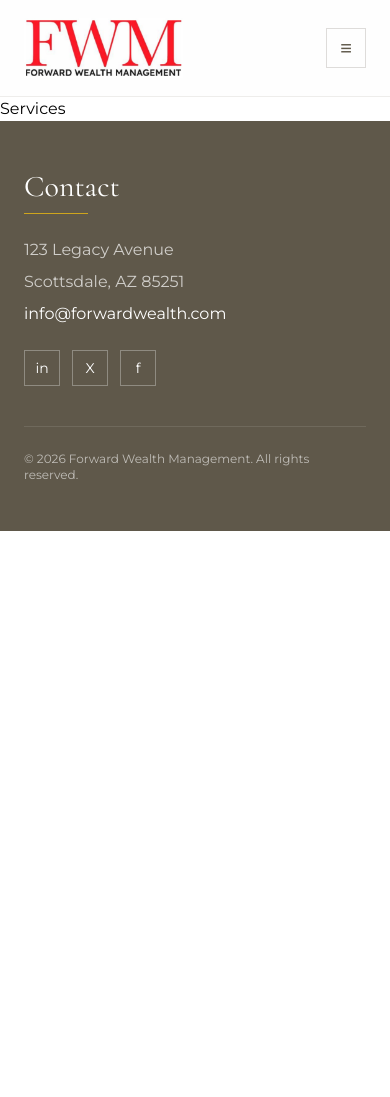
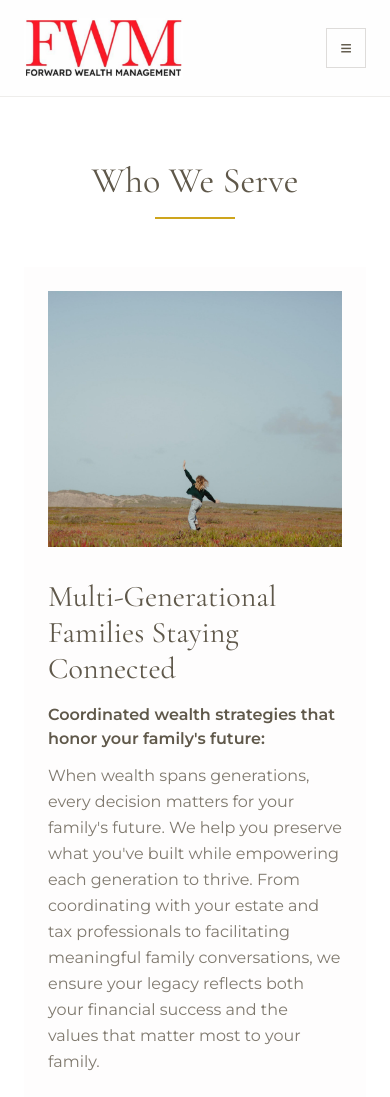
Before and after one commit to Ren6006/forwardwealthmanagement, a React (Vite) app: page /services in a window 390 px wide. Shown: the top 1097 px of the page. Before the commit the page ends 844 px from the top, so only its background shows below. Built offline with nearby package versions, Linux system fonts and the light colour scheme.

Commit message:
added first draft of "who we serve" page

```diff
--- a/src/App.jsx
+++ b/src/App.jsx
@@ -3,6 +3,7 @@ import './App.css'
 import Layout from './components/Layout.jsx'
 import HomePage from './components/sections/HomePage.jsx'
 import AboutPage from './components/sections/AboutPage.jsx'
+import ServicesPage from './components/sections/ServicesPage.jsx'
 
 function App() {
   return (
@@ -11,7 +12,7 @@ function App() {
         <Route path="/" element={<Layout />}>
           <Route index element={<HomePage />} />
           <Route path="about" element={<AboutPage />} />
-          <Route path="services" element={<div>Services</div>} />
+          <Route path="services" element={<ServicesPage />} />
           <Route path="contact" element={<div>Contact</div>} />
         </Route>
       </Routes>
--- a/src/components/Header.jsx
+++ b/src/components/Header.jsx
@@ -21,7 +21,7 @@ export default function Header() {
           <nav className="hidden md:flex items-center gap-6">
             <NavLink to="/" className={cls}>Home</NavLink>
             <NavLink to="/about" className={cls}>About</NavLink>
-            <NavLink to="/services" className={cls}>Services</NavLink>
+            <NavLink to="/services" className={cls}>Who We Serve</NavLink>
             <NavLink to="/contact" className={cls}>Contact</NavLink>
           </nav>
 
--- /dev/null
+++ b/src/components/sections/ServicesPage.jsx
@@ -0,0 +1,88 @@
+import { NavLink } from "react-router-dom";
+import { useEffect, useRef } from "react";
+import { siteContent } from "../../content/site.ts";
+
+export default function ServicesPage() {
+  const pageRef = useRef(null);
+  const { services } = siteContent;
+
+  useEffect(() => {
+    const root = pageRef.current;
+    if (!root) return;
+
+    const items = root.querySelectorAll("[data-service-reveal]");
+    const observer = new IntersectionObserver(
+      (entries) => {
+        entries.forEach((entry) => {
+          if (entry.isIntersecting) {
+            entry.target.classList.add("is-visible");
+            observer.unobserve(entry.target);
+          }
+        });
+      },
+      { threshold: 0.18, rootMargin: "0px 0px -40px 0px" }
+    );
+
+    items.forEach((item) => observer.observe(item));
+    return () => observer.disconnect();
+  }, []);
+
+  return (
+    <section ref={pageRef} className="py-16 md:py-20 bg-white">
+      <div className="max-w-6xl mx-auto px-6">
+        <div className="text-center">
+          <h1 className="text-4xl md:text-5xl text-brandDark">{services.heading}</h1>
+          <div className="mt-4 h-[2px] w-20 mx-auto bg-brandAccent" />
+        </div>
+
+        <div className="mt-12 space-y-10">
+          {services.sections.map((item, index) => {
+            const isImageRight = index % 2 === 0;
+            return (
+              <article
+                key={item.title}
+                data-service-reveal
+                className={`grid md:grid-cols-2 gap-8 md:gap-10 items-center bg-brandLight/20 p-6 md:p-8 ${
+                  index % 2 === 0 ? "reveal-right" : "reveal-left"
+                }`}
+              >
+                <div className={isImageRight ? "order-2 md:order-1" : "order-2"}>
+                  <h2 className="text-3xl md:text-4xl text-brandDark">{item.title}</h2>
+                  <p className="mt-4 font-semibold text-brandDark">
+                    {item.lead}
+                  </p>
+                  <p className="mt-3 text-brandDark/80 leading-relaxed">{item.body}</p>
+                </div>
+
+                <img
+                  src={item.image}
+                  alt={item.title}
+                  className={isImageRight ? "order-1 md:order-2 w-full h-64 md:h-80 object-cover" : "w-full h-64 md:h-80 object-cover"}
+                />
+              </article>
+            );
+          })}
+        </div>
+
+        <div className="mt-12 text-center">
+          <NavLink
+            to={services.ctaTo}
+            className="inline-flex border border-brandAccent bg-brandAccent px-7 py-3 uppercase tracking-wide text-sm text-brandDark transition-colors hover:bg-transparent hover:text-brandAccent"
+          >
+            {services.ctaLabel}
+          </NavLink>
+        </div>
+
+        <div className="mt-14 text-center bg-brandLight/30 py-12 px-6">
+          <h3 className="text-3xl md:text-4xl text-brandDark">{services.closingTitle}</h3>
+          <NavLink
+            to={services.closingCtaTo}
+            className="inline-flex mt-7 border border-brandAccent bg-brandAccent px-7 py-3 uppercase tracking-wide text-sm text-brandDark transition-colors hover:bg-transparent hover:text-brandAccent"
+          >
+            {services.closingCtaLabel}
+          </NavLink>
+        </div>
+      </div>
+    </section>
+  );
+}
--- a/src/content/site.ts
+++ b/src/content/site.ts
@@ -81,7 +81,7 @@ By building financial capability alongside financial capital, families strengthe
     ],
   },
   about: {
-    heading: "About",
+    heading: "About Us",
     bios: [
       {
         name: "Katerina Minevich, CFP®, CDFA®",
@@ -106,6 +106,58 @@ By building financial capability alongside financial capital, families strengthe
         ],
       },
     ],
+  },
+  services: {
+    heading: "Who We Serve",
+    sections: [
+      {
+        title: "Multi-Generational Families Staying Connected",
+        lead: "Coordinated wealth strategies that honor your family's future:",
+        body:
+          "When wealth spans generations, every decision matters for your family's future. We help you preserve what you've built while empowering each generation to thrive. From coordinating with your estate and tax professionals to facilitating meaningful family conversations, we ensure your legacy reflects both your financial success and the values that matter most to your family.",
+        image: "/images/1stpillar.jpg",
+      },
+      {
+        title: "High-Income Professionals Navigating Complexity",
+        lead: "Comprehensive planning for your complex financial life:",
+        body:
+          "Your financial success creates valuable opportunities, from equity compensation and tax strategy to retirement timing and legacy planning. We provide a coordinated, white-glove approach so short-term decisions support long-term outcomes.",
+        image: "/images/2ndpillar.jpg",
+      },
+      {
+        title: "Business Owners Building Legacy",
+        lead: "From business success to generational impact:",
+        body:
+          "Entrepreneurs and business leaders who have built something meaningful deserve wealth strategies that honor that achievement. Whether you are preparing to sell your business or planning for succession, we help you transition from builder to steward.",
+        image: "/images/3rdpillar.jpg",
+      },
+      {
+        title: "Individuals and Families in Major Life Transitions",
+        lead: "Steady guidance through life's biggest moments:",
+        body:
+          "Divorce, inheritance, career changes, and loss of a spouse require clear financial structure. We provide calm guidance and expert coordination so you can make confident decisions and move forward with strength.",
+        image: "/images/herorotatorimage.png",
+      },
+      {
+        title: "Women Designing Their Financial Future",
+        lead: "Wealth strategies that work with your life:",
+        body:
+          "From career pivots to caring for multiple generations, there is no one-size-fits-all plan. We help align your wealth strategy with the life you are living and the future you want to create.",
+        image: "/images/1stpillar.jpg",
+      },
+      {
+        title: "Medical Professionals Using Wealth Effectively",
+        lead: "Understanding your financial complexity with strategic planning:",
+        body:
+          "Medical professionals face unique challenges, including debt management, practice compensation structures, and long-term tax planning. We help convert high earnings into durable, tax-aware wealth.",
+        image: "/images/2ndpillar.jpg",
+      },
+    ],
+    ctaLabel: "Schedule a Conversation",
+    ctaTo: "/contact",
+    closingTitle: "Bring calm, order, and control to complex financial lives.",
+    closingCtaLabel: "Start Planning",
+    closingCtaTo: "/contact",
   },
   professionalAffiliations: {
     heading: "Professional Affiliations",
--- a/src/index.css
+++ b/src/index.css
@@ -28,3 +28,23 @@ h6 {
   opacity: 1;
   transform: translateY(0);
 }
+
+.reveal-left,
+.reveal-right {
+  opacity: 0;
+  transition: opacity 700ms ease, transform 700ms ease;
+}
+
+.reveal-left {
+  transform: translateX(-56px);
+}
+
+.reveal-right {
+  transform: translateX(56px);
+}
+
+.reveal-left.is-visible,
+.reveal-right.is-visible {
+  opacity: 1;
+  transform: translateX(0);
+}
```
